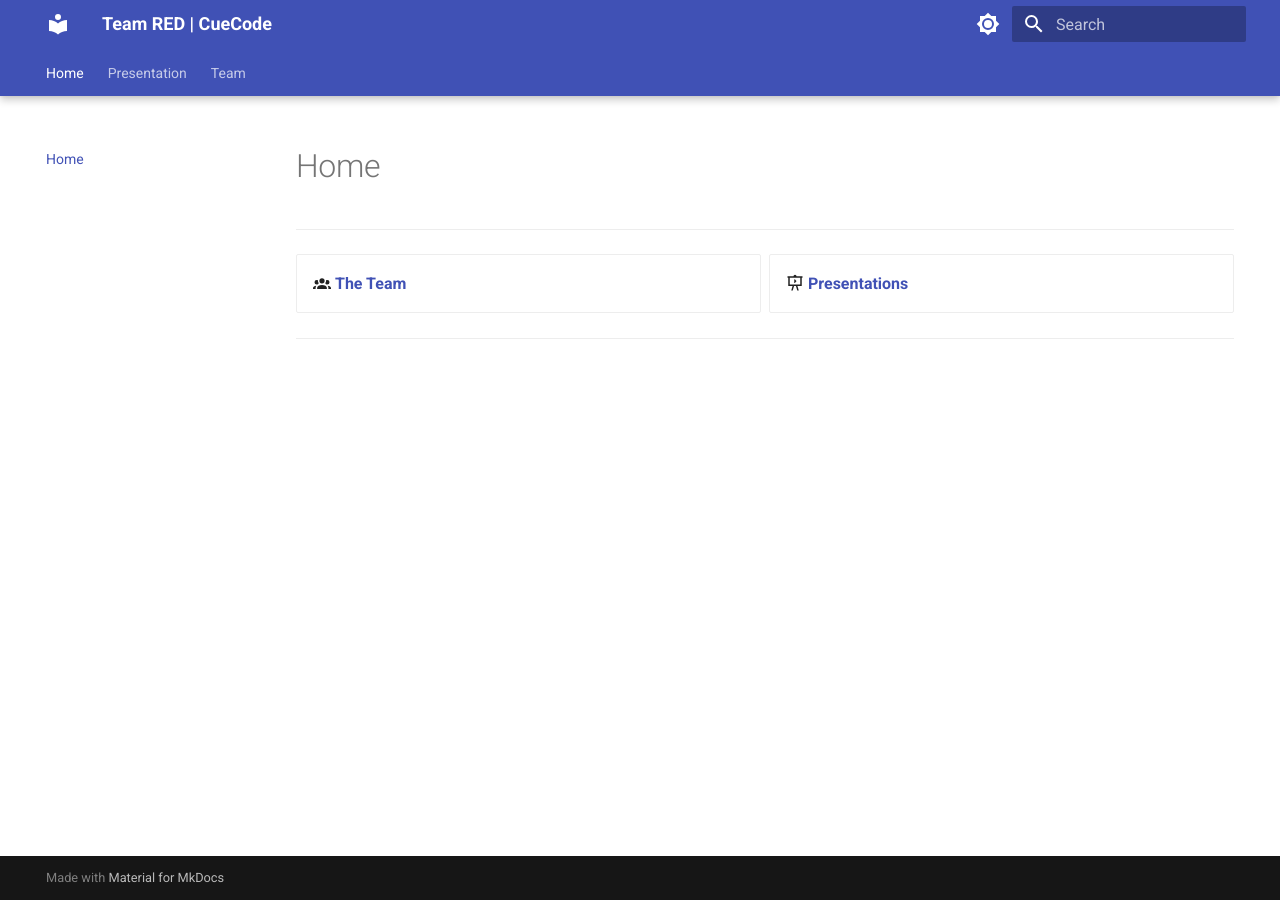
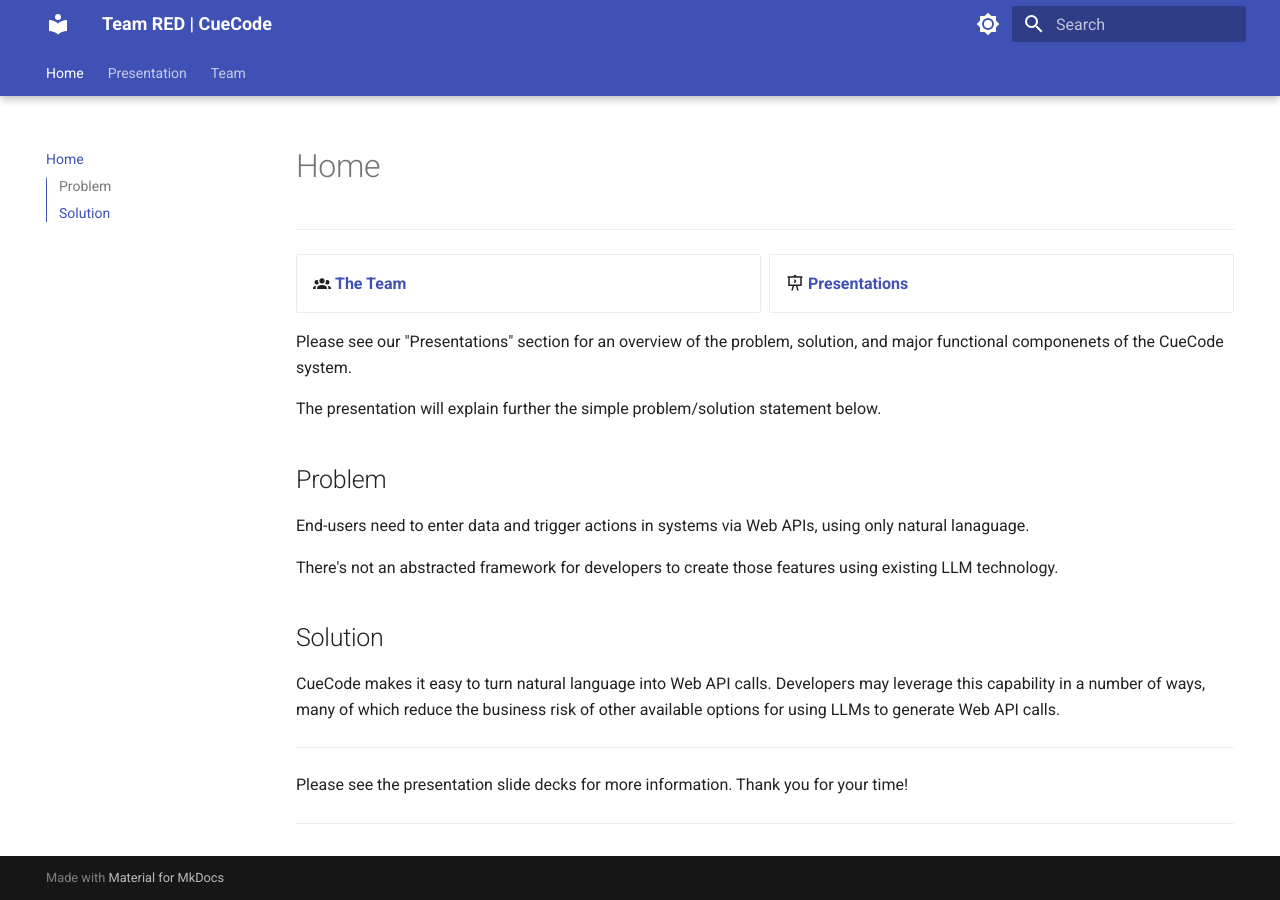
Before and after one commit to john-hix/cuecode-website, an MkDocs documentation site: the page built from docs/index.md, in a window 1280 px wide. Built offline with MkDocs 1.6.1 and Material for MkDocs 9.7.7, drawn with Linux system fonts in a browser that asks for light colours.

Commit message:
[FTR] placeholder content for home page, per prof's feedback

```diff
--- a/docs/index.md
+++ b/docs/index.md
@@ -6,4 +6,28 @@
 - :material-account-group: __[The Team](./team.md)__
 - :material-presentation-play: __[Presentations](./presentation.md)__
 </div>
+
+Please see our "Presentations" section for an overview of the problem, solution,
+and major functional componenets of the CueCode system.
+
+The presentation will explain further the simple problem/solution statement below.
+
+## Problem
+
+End-users need to enter data and trigger actions in systems via Web APIs, using
+only natural lanaguage.
+
+There's not an abstracted framework for developers
+to create those features using existing LLM technology.
+
+## Solution
+
+CueCode makes it easy to turn natural language into Web API calls.
+Developers may leverage this capability in a number of ways, many of which
+reduce the business risk of other available options for using LLMs to
+generate Web API calls.
+<hr>
+Please see the presentation slide decks for more information.
+Thank you for your time!
+
 ---
```
